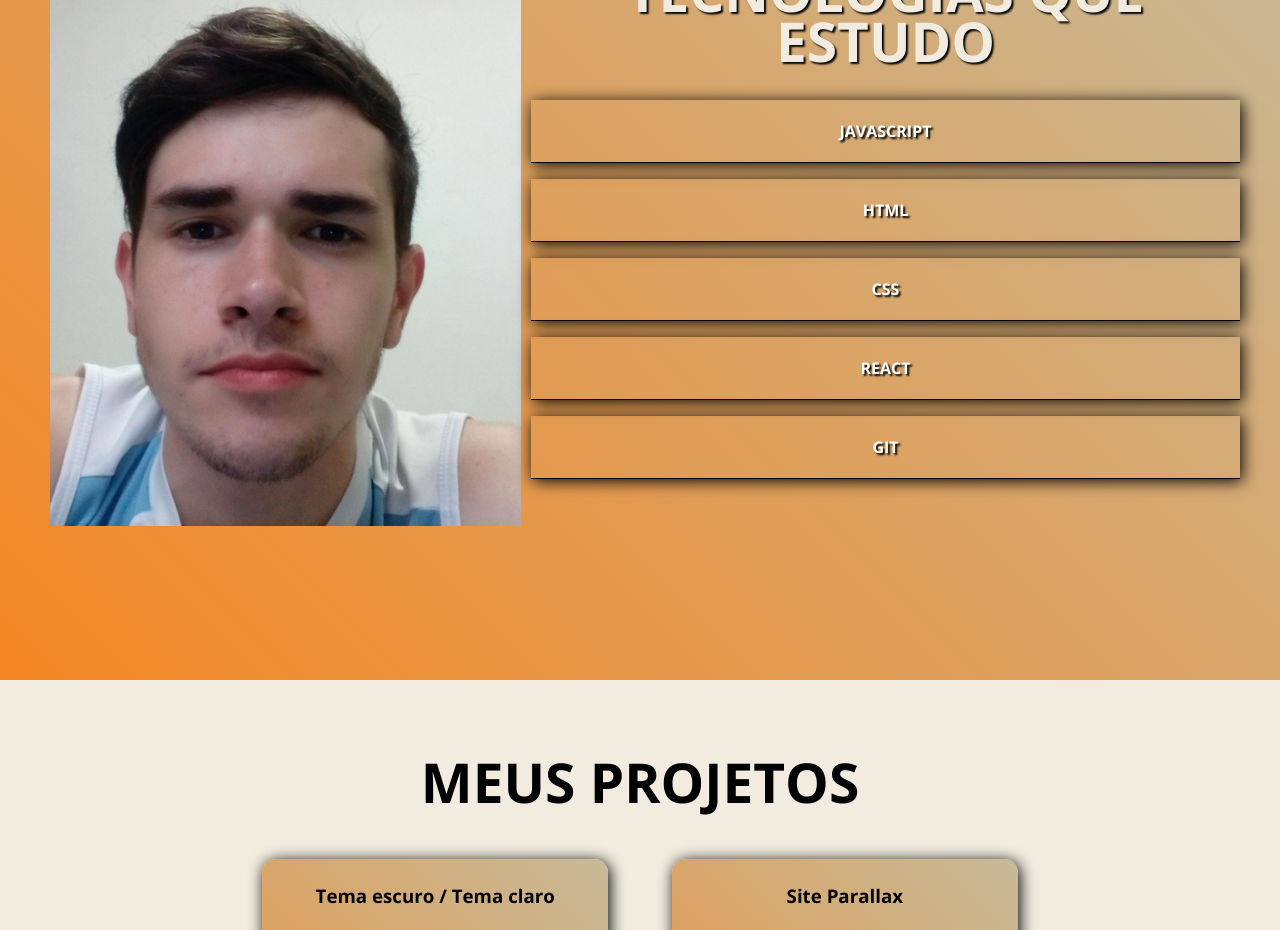
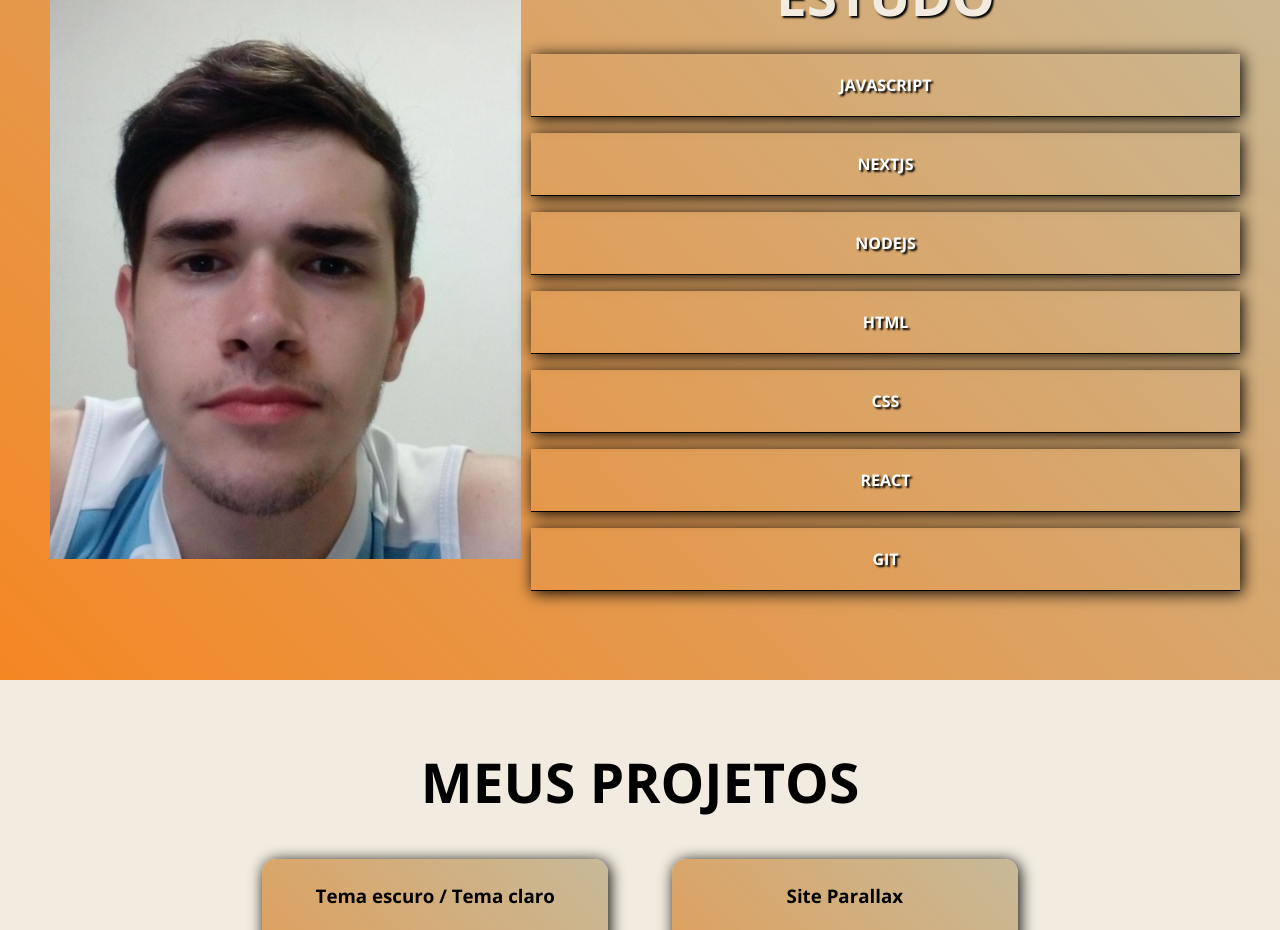
Before and after one commit to MarcosAF9/meu-portfolio-react, a React (Vite) app: page / in a window 1280 px wide. Shown: the part 920-1850 px from the top of the page. Built offline with nearby package versions, Linux system fonts and the light colour scheme.

Commit message:
Tecnologias adicionadas

```diff
--- a/src/components/Section/index.jsx
+++ b/src/components/Section/index.jsx
@@ -1,5 +1,5 @@
-import foto from '../../assets/foto-perfil.jpg';
-import styles from './Section.module.css';
+import foto from "../../assets/foto-perfil.jpg";
+import styles from "./Section.module.css";
 
 function Section() {
   return (
@@ -11,6 +11,8 @@ function Section() {
         <div className={styles.content}>
           <h2>Tecnologias que estudo</h2>
           <p>Javascript</p>
+          <p>Nextjs</p>
+          <p>NodeJs</p>
           <p>HTML</p>
           <p>CSS</p>
           <p>React</p>
@@ -18,7 +20,7 @@ function Section() {
         </div>
       </div>
     </div>
-    )
+  );
 }
 
 export default Section;
```
Lines whose indentation alone changed are shown as unchanged.
